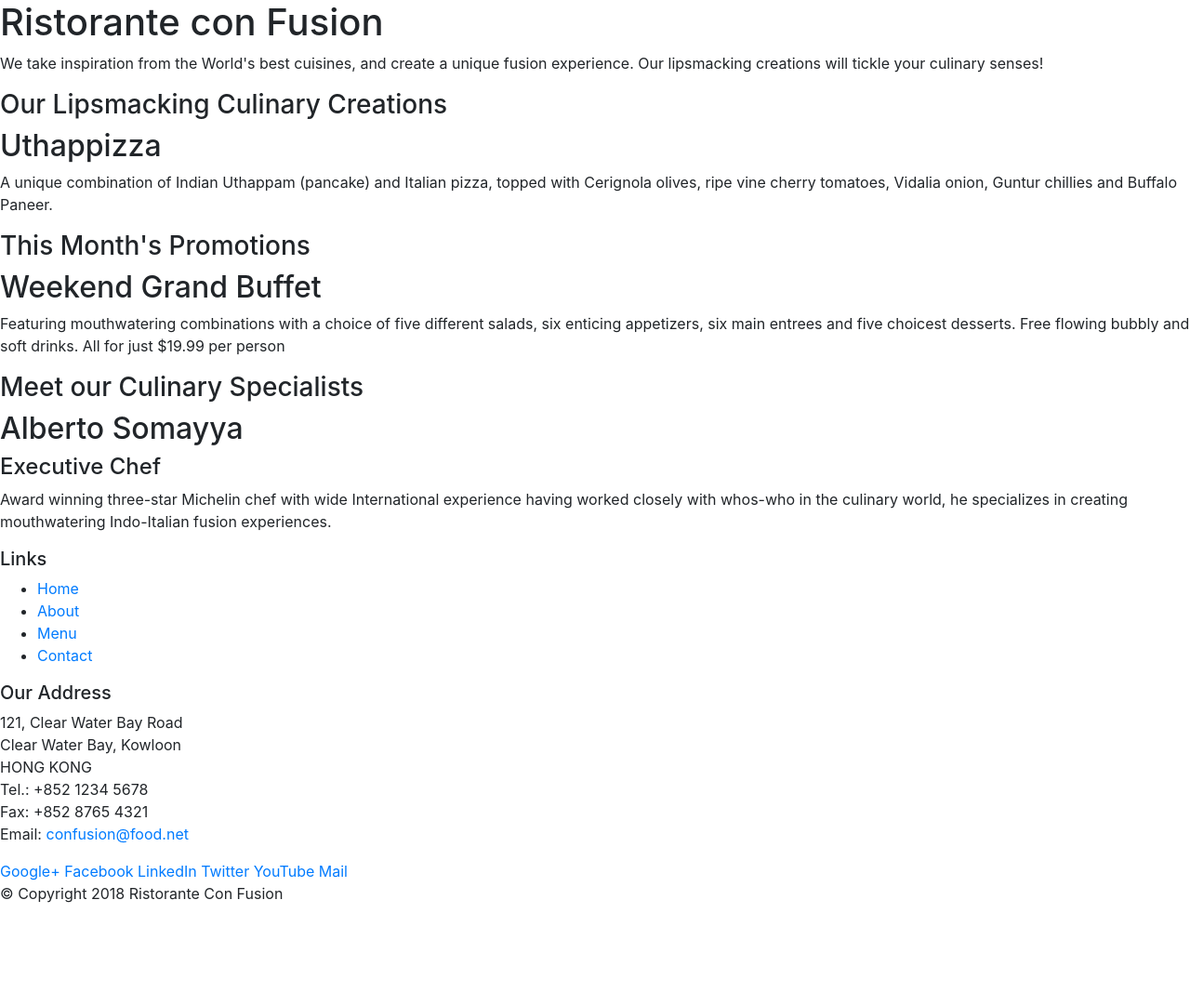
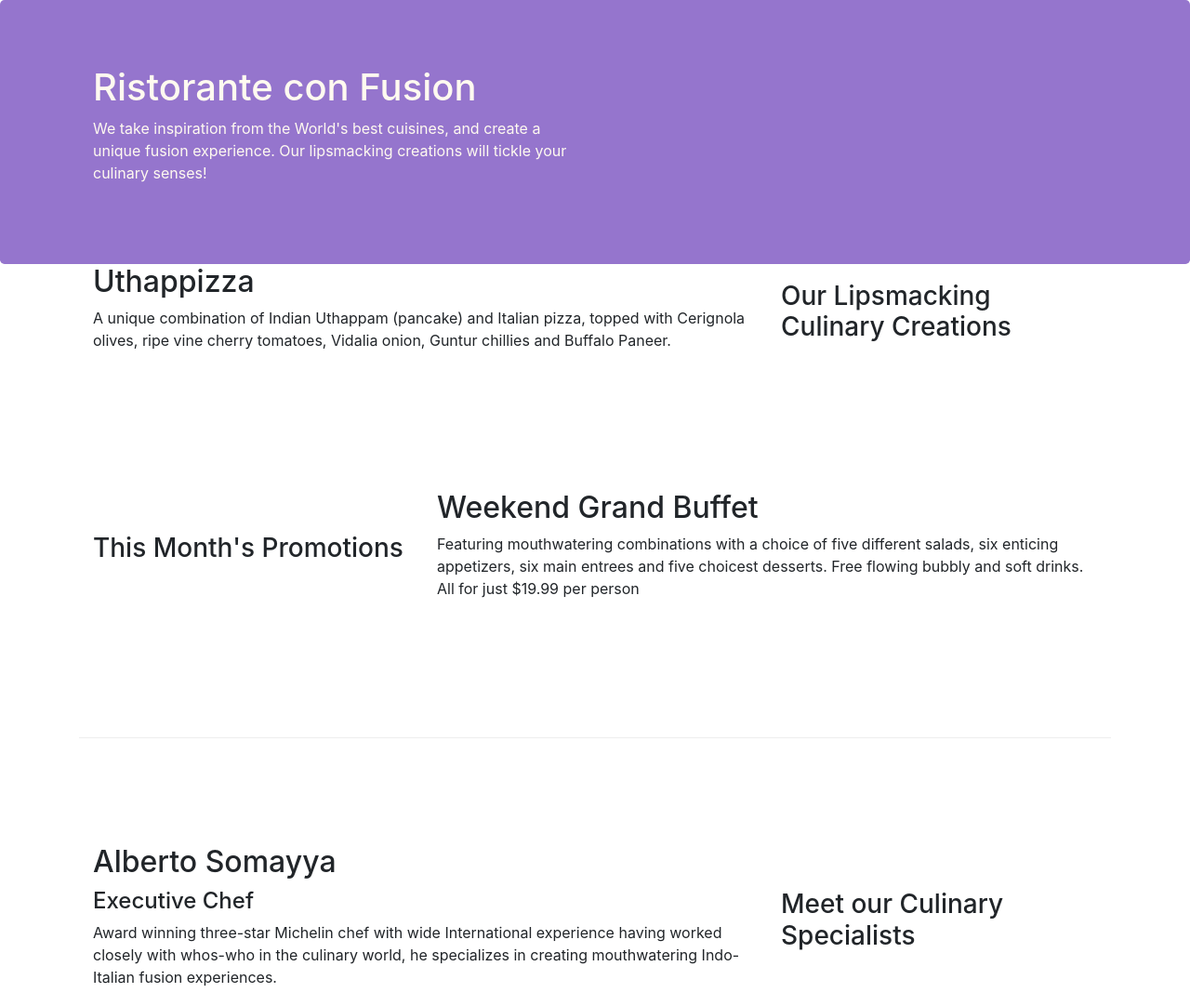
Before and after one commit to RFranco29/Bootstrap-coursera, a website: page index.html in a window 1280 px wide. Shown: the top 1082 px of the page at 93% size. Before the commit the page ends 989 px from the top, so only its background shows below. Drawn offline with nearby package versions, Linux system fonts and the light colour scheme.

Commit message:
Bootstrap Grid Part 2

```diff
--- /dev/null
+++ b/css/style.css
@@ -0,0 +1,30 @@
+.row-header {
+    margin: 0px auto;
+    padding: 0px auto;
+}
+
+.row-content {
+    margin: 0px auto;
+    padding: 50px 0px 50px 0px;
+    border-bottom: 1px ridge;
+    min-height: 400px;
+}
+
+.footer {
+    background-color: #d1c4e9;
+    margin: 0px auto;
+    padding: 20px 0px 20px 0px ;
+}
+
+.jumbotron {
+    padding: 70px 30px 70px 30px;
+    margin: 0px auto;
+    background: #9575cd;
+    color: floralwhite;
+}
+
+.address {
+    font-size: 80%;
+    margin: 0px;
+    color: #0f0f0f;
+}
--- a/index.html
+++ b/index.html
@@ -1,6 +1,5 @@
 <!DOCTYPE html>
 <html lang="en">
-
     <head>
         <!-- Required meta tags always come first -->
         <meta charset="utf-8">
@@ -9,52 +8,53 @@
 
         <!-- Bootstrap CSS -->
         <link rel="stylesheet" href="node_modules/bootstrap/dist/css/bootstrap.min.css">
+        <link rel="stylesheet" href="css/style.css">
 
     <title>Ristorante Con Fusion</title>
 </head>
 
 <body>
 
-    <header>
-        <div>
-            <div>
-                <div>
+    <header class="jumbotron">
+        <div class="container">
+            <div class="row row-header">
+                <div class="col-12 col-sm-6">
                     <h1>Ristorante con Fusion</h1>
                     <p>We take inspiration from the World's best cuisines, and create a unique fusion experience. Our lipsmacking creations will tickle your culinary senses!</p>
                 </div>
-                <div>
+                <div class="col-12 col-sm">
                 </div>
             </div>
         </div>
     </header>
 
-    <div>
-        <div>
-            <div>
+    <div class="container">
+        <div class="row row-header align-items-center">
+            <div class="col-12 col-sm-6 order-sm-last col-md-4">
                 <h3>Our Lipsmacking Culinary Creations</h3>
             </div>
-            <div>
+            <div class="col col-sm order-sm-first col-md">
                 <h2>Uthappizza</h2>
                 <p>A unique combination of Indian Uthappam (pancake) and Italian pizza, topped with Cerignola olives, ripe vine cherry tomatoes, Vidalia onion, Guntur chillies and Buffalo Paneer.</p>
             </div>
         </div>
 
 
-        <div>
-            <div>
+        <div class="row row-content align-items-center">
+            <div class="col-12 col-sm-6 col-md-4">
                 <h3>This Month's Promotions</h3>
             </div>
-            <div>
+            <div class="col col-sm col-md">
                 <h2>Weekend Grand Buffet</h2>
                 <p>Featuring mouthwatering combinations with a choice of five different salads, six enticing appetizers, six main entrees and five choicest desserts. Free flowing bubbly and soft drinks. All for just $19.99 per person </p>
             </div>
         </div>
 
-        <div>
-            <div>
+        <div class="row row-content align-items-center">
+            <div class="col-12 col-sm-6 order-sm-last col-md-4">
                 <h3>Meet our Culinary Specialists</h3>
             </div>
-            <div>
+            <div class="col col-sm order-sm-first col-md">
                 <h2>Alberto Somayya</h2>
                 <h4>Executive Chef</h4>
                 <p>Award winning three-star Michelin chef with wide International experience having worked closely with whos-who in the culinary world, he specializes in creating mouthwatering Indo-Italian fusion experiences. </p>
@@ -62,21 +62,21 @@
         </div>
     </div>
 
-    <footer>
-        <div>
-            <div>
-                <div>
+    <footer class="footer">
+        <div class="container">
+            <div class="row">
+                <div class="col-4 offset-1 col-sm-2">
                     <h5>Links</h5>
-                    <ul>
+                    <ul class="list-unstyled">
                         <li><a href="#">Home</a></li>
                         <li><a href="#">About</a></li>
                         <li><a href="#">Menu</a></li>
                         <li><a href="#">Contact</a></li>
                     </ul>
                 </div>
-                <div>
+                <div class="col-7 col-sm-5">
                     <h5>Our Address</h5>
-                    <address>
+                    <address class="address">
                         121, Clear Water Bay Road<br>
                         Clear Water Bay, Kowloon<br>
                         HONG KONG<br>
@@ -85,8 +85,8 @@
                         Email: <a href="mailto:confusion@food.net">confusion@food.net</a>
                     </address>
                 </div>
-                <div>
-                    <div>
+                <div class="col-12 col-sm-4 align-self-center">
+                    <div class="text-center">
                         <a href="http://google.com/+">Google+</a>
                         <a href="http://www.facebook.com/profile.php?id=">Facebook</a>
                         <a href="http://www.linkedin.com/in/">LinkedIn</a>
@@ -96,8 +96,8 @@
                     </div>
                 </div>
             </div>
-            <div>
-                <div>
+            <div class="row justify-content-center">
+                <div class="col-auto">
                     <p>© Copyright 2018 Ristorante Con Fusion</p>
                 </div>
             </div>
```
Lines whose indentation alone changed are shown as unchanged.
